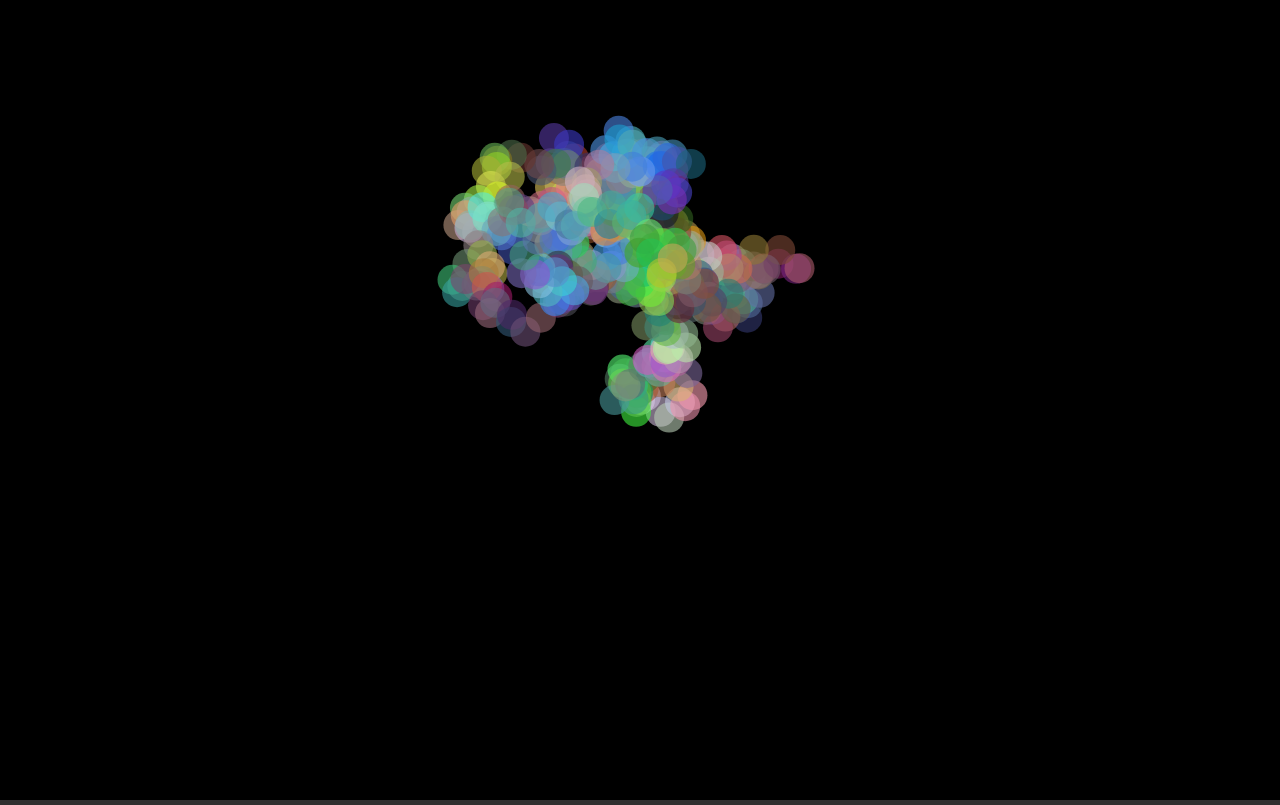
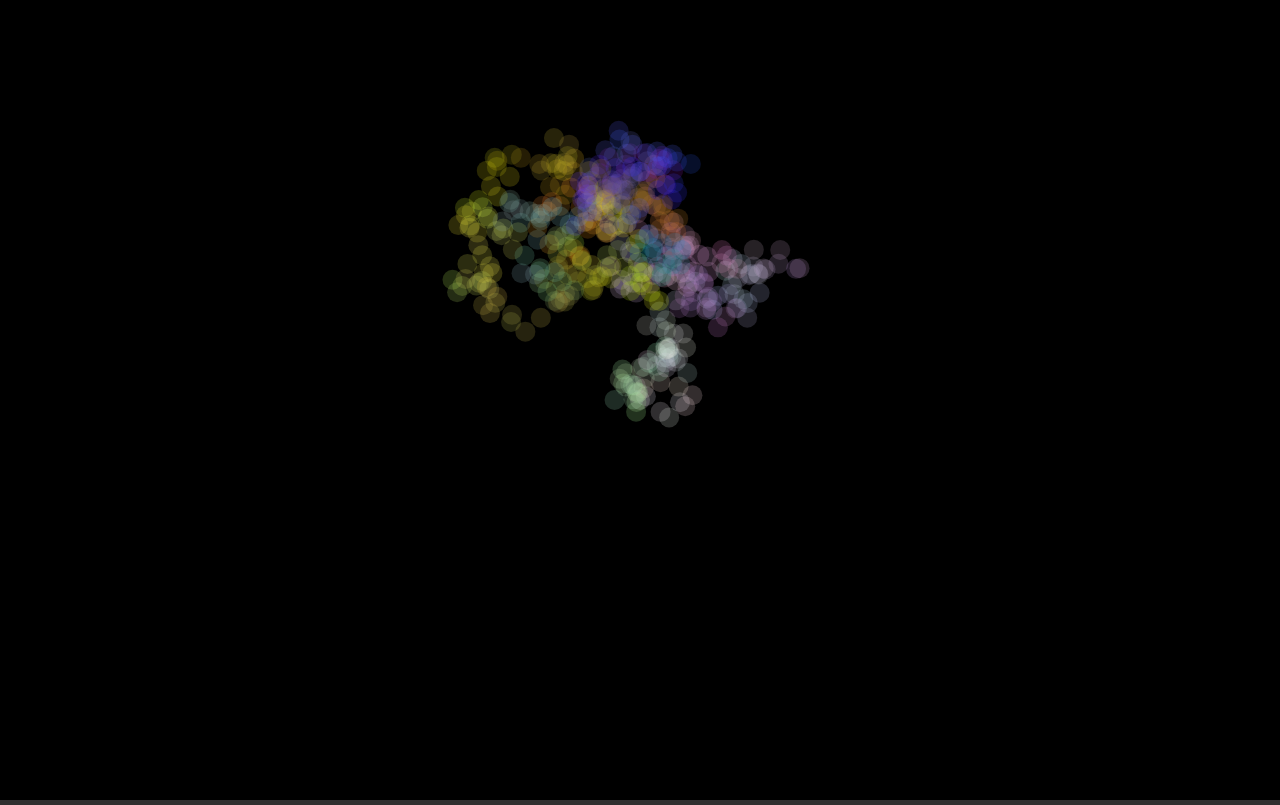
Before and after one commit to lowejosh/generative, a React (Create React App) app in the folder app/: page / in a window 1280 px wide. Built offline with nearby package versions, Linux system fonts and the light colour scheme.

Commit message:
implemented early version of live-updating variables

```diff
--- a/app/src/components/Menu/Menu.tsx
+++ b/app/src/components/Menu/Menu.tsx
@@ -1,5 +1,5 @@
 import { MenuContainer, MenuCard } from "./Menu.styled";
-import { useIdle } from "utils/hooks/useIdle";
+import { useIdle } from "utils/hooks";
 import { Fade } from "@material-ui/core";
 import React from "react";
 
--- a/app/src/components/Sketch/Sketch.tsx
+++ b/app/src/components/Sketch/Sketch.tsx
@@ -1,12 +1,16 @@
 import { SketchInstance } from "utils/types/p5";
-import { useP5 } from "utils/hooks/useP5";
+import { useP5 } from "utils/hooks";
 import React from "react";
+import { SketchDiv } from "components/StyledUI";
 
 type Props = {
   sketch: SketchInstance;
 };
 
+/**
+ * For displaying sketches with no live-updating variables
+ */
 export const Sketch = ({ sketch }: Props) => {
-  const ref = useP5(sketch);
-  return <div ref={ref} />;
+  const { ref } = useP5(sketch);
+  return <SketchDiv ref={ref} />;
 };
--- a/app/src/components/StyledUI/Menu.ts
+++ b/app/src/components/StyledUI/Misc.ts
@@ -6,3 +6,5 @@ export const MenuItemWrapper = styled(FlexRowBetween)(({ theme }) => ({
     marginRight: theme.spacing(2),
   },
 }));
+
+export const SketchDiv = styled("div")({});
--- a/app/src/components/StyledUI/index.ts
+++ b/app/src/components/StyledUI/index.ts
@@ -1 +1,2 @@
 export { FlexColumn, FlexRow, FlexRowCentered, FlexRowAround } from "./Flex";
+export { MenuItemWrapper, SketchDiv } from "./Misc";
--- a/app/src/sketches/Example/Example.menu.tsx
+++ b/app/src/sketches/Example/Example.menu.tsx
@@ -1,23 +1,42 @@
 import { MenuSlider } from "components/MenuSlider/MenuSlider";
-import { MenuItemWrapper } from "components/StyledUI/Menu";
-import React, { Fragment } from "react";
+import { MenuItemWrapper } from "components/StyledUI";
+import React, { Fragment, useState, useEffect } from "react";
 import { Menu } from "components/Menu";
+import p5 from "p5";
+import { ExampleVariables } from "./Example.sketch";
 
-export const ExampleMenu = ({
-  posVariance,
-  setPosVariance,
-  colorVariance,
-  setColorVariance,
-  radius,
-  setRadius,
-  opacity,
-  setOpacity,
-}: any) => {
+type Props = {
+  initialVariables: ExampleVariables;
+  p5Instance: p5 | null;
+};
+
+export const ExampleMenu = ({ initialVariables, p5Instance }: Props) => {
+  const [posVariance, setPosVariance] = useState(initialVariables.POS_VARIANCE);
+  const [colorVariance, setColorVariance] = useState(
+    initialVariables.COLOR_VARIANCE
+  );
+  const [radius, setRadius] = useState(initialVariables.ELLIPSE_RADIUS);
+  const [opacity, setOpacity] = useState(initialVariables.ELLIPSE_OPACITY);
+
   const sliderParams = {
     min: 0,
     max: 100,
     step: 1,
   };
+
+  // update the p5Instance items
+  useEffect(() => {
+    if (p5Instance) {
+      p5Instance.storeItem("variables", {
+        POS_VARIANCE: posVariance,
+        COLOR_VARIANCE: colorVariance,
+        ELLIPSE_RADIUS: radius,
+        ELLIPSE_OPACITY: opacity,
+      } as ExampleVariables);
+    }
+
+    return () => (p5Instance ? p5Instance.clearStorage() : undefined);
+  }, [posVariance, colorVariance, radius, opacity]);
 
   return (
     <Menu>
--- a/app/src/sketches/Example/Example.sketch.ts
+++ b/app/src/sketches/Example/Example.sketch.ts
@@ -1,26 +1,22 @@
 import p5 from "p5";
 
-export type ExampleConstants = {
+export type ExampleVariables = {
   POS_VARIANCE: number;
   COLOR_VARIANCE: number;
   ELLIPSE_RADIUS: number;
   ELLIPSE_OPACITY: number;
 };
 
-export const getExampleSketch = (constants: ExampleConstants) => {
-  const {
-    POS_VARIANCE,
-    COLOR_VARIANCE,
-    ELLIPSE_RADIUS,
-    ELLIPSE_OPACITY,
-  } = constants;
-
+export const getExampleSketch = (variables: ExampleVariables) => {
   return (p: p5) => {
     let x = 0;
     let y = 0;
     let r = 255;
     let g = 255;
     let b = 255;
+
+    // storing the variabl
+    p.storeItem("variables", variables);
 
     const drawBackground = () => {
       p.background(0);
@@ -60,6 +56,14 @@ export const getExampleSketch = (constants: ExampleConstants) => {
     };
 
     p.draw = () => {
+      // get variables
+      const {
+        POS_VARIANCE,
+        COLOR_VARIANCE,
+        ELLIPSE_RADIUS,
+        ELLIPSE_OPACITY,
+      } = p.getItem("variables") as ExampleVariables;
+
       // draw an ellipse
       p.fill(r, g, b, p.map(ELLIPSE_OPACITY, 0, 100, 0, 255));
       p.noStroke();
--- a/app/src/sketches/Example/Example.tsx
+++ b/app/src/sketches/Example/Example.tsx
@@ -1,12 +1,15 @@
-import { getExampleSketch, ExampleConstants } from "./Example.sketch";
-import React, { useMemo, Fragment, useState } from "react";
-import { Sketch } from "components/Sketch";
-import { Menu } from "components/Menu";
-import { Box } from "@material-ui/core";
-import { MenuSlider } from "components/MenuSlider/MenuSlider";
-import { FlexRowAround } from "components/StyledUI";
-import { MenuItemWrapper } from "components/StyledUI/Menu";
+import { getExampleSketch, ExampleVariables } from "./Example.sketch";
+import React, { Fragment, useState } from "react";
+import { SketchDiv } from "components/StyledUI";
 import { ExampleMenu } from "./Example.menu";
+import { useP5 } from "utils/hooks";
+
+const variables: ExampleVariables = {
+  POS_VARIANCE: 20,
+  COLOR_VARIANCE: 20,
+  ELLIPSE_RADIUS: 20,
+  ELLIPSE_OPACITY: 20,
+};
 
 export const Example = () => {
   const [posVariance, setPosVariance] = useState(20);
@@ -14,30 +17,13 @@ export const Example = () => {
   const [radius, setRadius] = useState(30);
   const [opacity, setOpacity] = useState(60);
 
-  const constants: ExampleConstants = useMemo(
-    () => ({
-      POS_VARIANCE: posVariance,
-      COLOR_VARIANCE: colorVariance,
-      ELLIPSE_RADIUS: radius,
-      ELLIPSE_OPACITY: opacity,
-    }),
-    [posVariance, colorVariance, radius, opacity]
-  );
+  const sketch = getExampleSketch(variables);
+  const { ref, p5Instance } = useP5(sketch);
 
-  console.log(posVariance);
   return (
     <Fragment>
-      <Sketch sketch={getExampleSketch(constants)} />
-      <ExampleMenu
-        posVariance={posVariance}
-        setPosVariance={setPosVariance}
-        colorVariance={colorVariance}
-        setColorVariance={setColorVariance}
-        radius={radius}
-        setRadius={setRadius}
-        opacity={opacity}
-        setOpacity={setOpacity}
-      />
+      <SketchDiv ref={ref} />
+      <ExampleMenu initialVariables={variables} p5Instance={p5Instance} />
     </Fragment>
   );
 };
--- /dev/null
+++ b/app/src/utils/hooks/index.ts
@@ -0,0 +1,2 @@
+export { useIdle } from "./useIdle";
+export { useP5 } from "./useP5";
--- a/app/src/utils/hooks/useP5.ts
+++ b/app/src/utils/hooks/useP5.ts
@@ -1,17 +1,20 @@
 import { SketchInstance } from "utils/types/p5";
-import { useRef, useEffect } from "react";
+import { useRef, useEffect, useState } from "react";
 import p5 from "p5";
 
 export const useP5 = (sketch: SketchInstance) => {
   const ref = useRef<HTMLDivElement | null>(null);
+  const [p5Instance, setP5Instance] = useState<p5 | null>(null);
 
   useEffect(() => {
-    const p5Instance = new p5(sketch, ref.current || undefined);
+    if (!p5Instance) {
+      setP5Instance(new p5(sketch, ref.current || undefined));
+    }
 
     return () => {
-      p5Instance.remove();
+      p5Instance && p5Instance.remove();
     };
-  }, [sketch]);
+  }, [sketch, p5Instance]);
 
-  return ref;
+  return { ref, p5Instance };
 };
```
